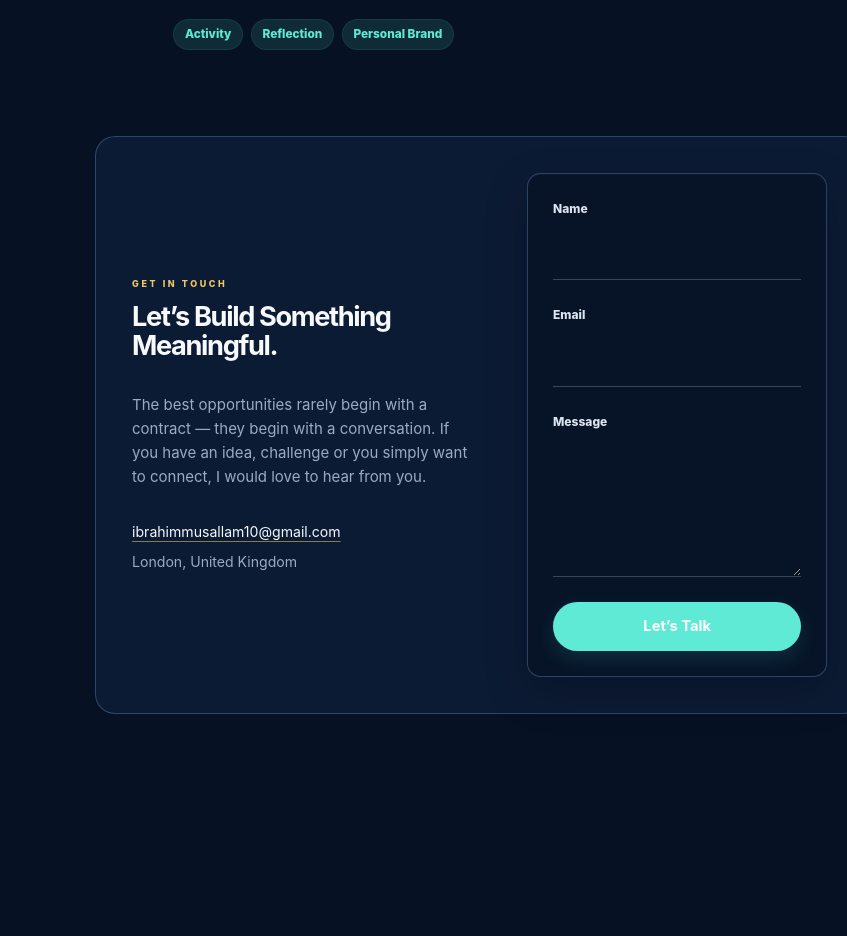
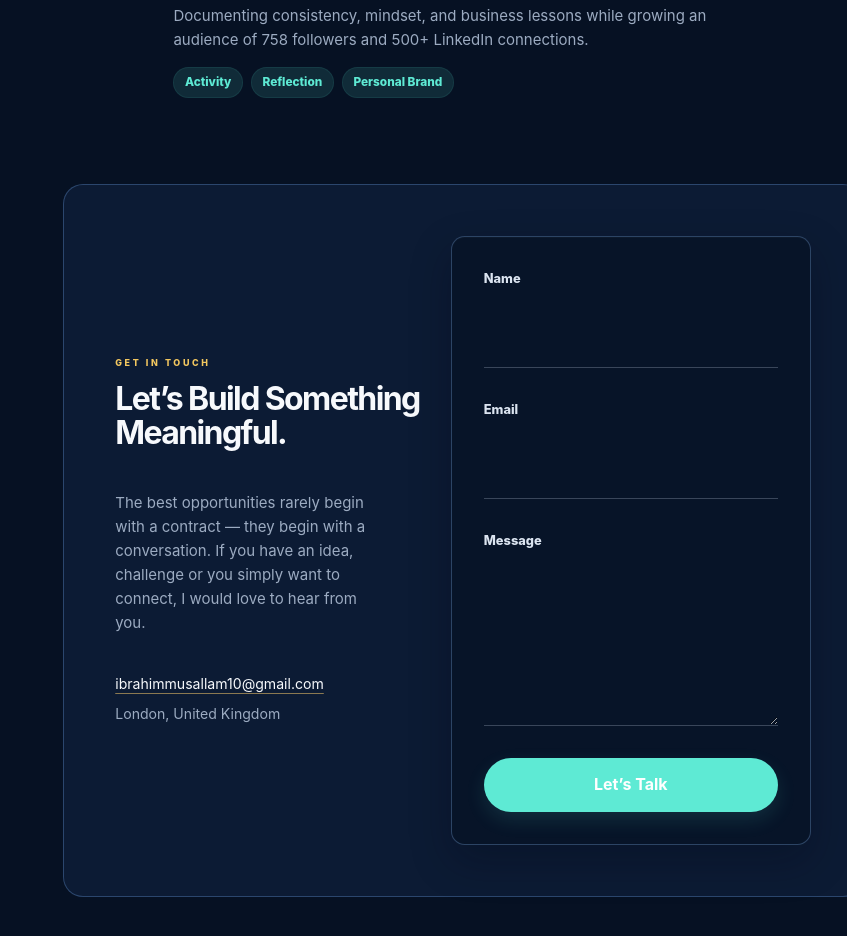
Before and after one commit to ibrahimmusallam10/Ibrahim-sConciergeUK, a React (Vite) app: page / in a window 1280 px wide. Shown: the part 3341-4277 px from the top of the page, without its empty margins (433-1280 px from the left). Before the commit the page ends 4143 px from the top, so only its background shows below. Built offline with nearby package versions, Linux system fonts and the light colour scheme.

Commit message:
Scale up premium contact card

```diff
--- a/src/styles.css
+++ b/src/styles.css
@@ -284,12 +284,13 @@ h3 {
 
 .contact-section {
   display: grid;
-  grid-template-columns: minmax(330px, 1fr) minmax(250px, 300px);
-  gap: clamp(2.5rem, 4vw, 3.25rem);
+  grid-template-columns: minmax(0, 1fr) minmax(300px, 360px);
+  gap: clamp(3rem, 5vw, 4rem);
   align-items: center;
-  width: calc(100% + 8rem);
-  margin-left: -4rem;
-  padding: clamp(1.75rem, 3vw, 2.25rem);
+  width: min(900px, calc(100% + 12rem));
+  min-height: 34rem;
+  margin-left: -6rem;
+  padding: clamp(2.5rem, 4vw, 3.25rem);
   background: #0c1b34;
   border: 1px solid rgba(67, 103, 151, 0.58);
   border-radius: 1.25rem;
@@ -301,16 +302,16 @@ h3 {
 }
 
 .contact-heading {
-  margin-bottom: 2rem;
+  margin-bottom: 2.5rem;
 }
 
 .contact-copy {
-  max-width: 36rem;
+  max-width: 42rem;
 }
 
 .contact-intro h2 {
-  margin-bottom: 1.15rem;
-  font-size: clamp(1.5rem, 2.35vw, 1.7rem);
+  margin-bottom: 1.35rem;
+  font-size: clamp(1.8rem, 2.75vw, 2rem);
   font-weight: 700;
   letter-spacing: -0.05em;
   text-transform: none;
@@ -318,7 +319,7 @@ h3 {
 }
 
 .contact-copy > p {
-  margin-bottom: 2rem;
+  margin-bottom: 2.4rem;
   color: var(--muted);
 }
 
@@ -358,14 +359,14 @@ h3 {
     "message-label"
     "message-input"
     "action";
-  row-gap: 0.35rem;
+  row-gap: 0.5rem;
   grid-column: 2;
   grid-row: 1;
   align-self: center;
   justify-self: end;
   width: 100%;
-  max-width: 300px;
-  padding: 1.55rem;
+  max-width: 360px;
+  padding: 2rem;
   color: var(--text);
   background: #071428;
   border: 1px solid rgba(83, 116, 160, 0.5);
@@ -398,17 +399,17 @@ h3 {
 }
 
 .contact-form label {
-  margin-bottom: 0.3rem;
-  font-size: 0.75rem;
+  margin-bottom: 0.4rem;
+  font-size: 0.8rem;
   font-weight: 800;
 }
 
 .contact-form input,
 .contact-form textarea {
   width: 100%;
-  min-height: 3.25rem;
-  margin-bottom: 1.2rem;
-  padding: 0.75rem 0.1rem;
+  min-height: 4rem;
+  margin-bottom: 1.5rem;
+  padding: 0.9rem 0.15rem;
   color: var(--heading);
   background: transparent;
   border: 0;
@@ -421,7 +422,7 @@ h3 {
 }
 
 .contact-form textarea {
-  min-height: 8.5rem;
+  min-height: 10rem;
 }
 
 .contact-form input:focus,
@@ -434,14 +435,14 @@ h3 {
   grid-area: action;
   justify-self: stretch;
   width: 100%;
-  min-height: 3.05rem;
-  padding: 0.72rem 1rem;
+  min-height: 3.4rem;
+  padding: 0.85rem 1.15rem;
   color: #ffffff;
   background: var(--accent);
   border: 0;
   border-radius: 999px;
   font: inherit;
-  font-size: 0.92rem;
+  font-size: 1rem;
   font-weight: 700;
   cursor: pointer;
   box-shadow: 0 0.5rem 1.25rem rgba(94, 234, 212, 0.12);
```
